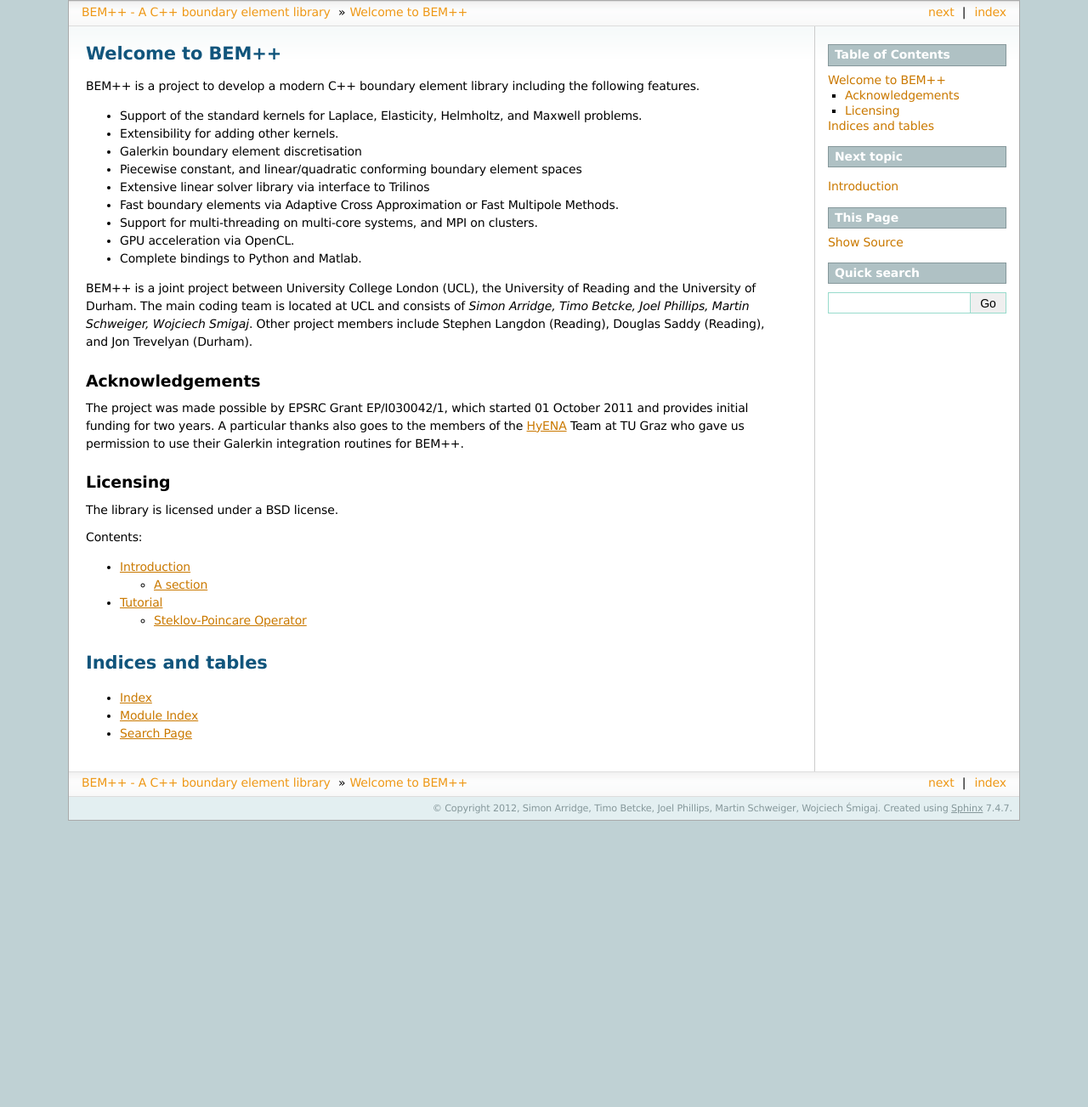
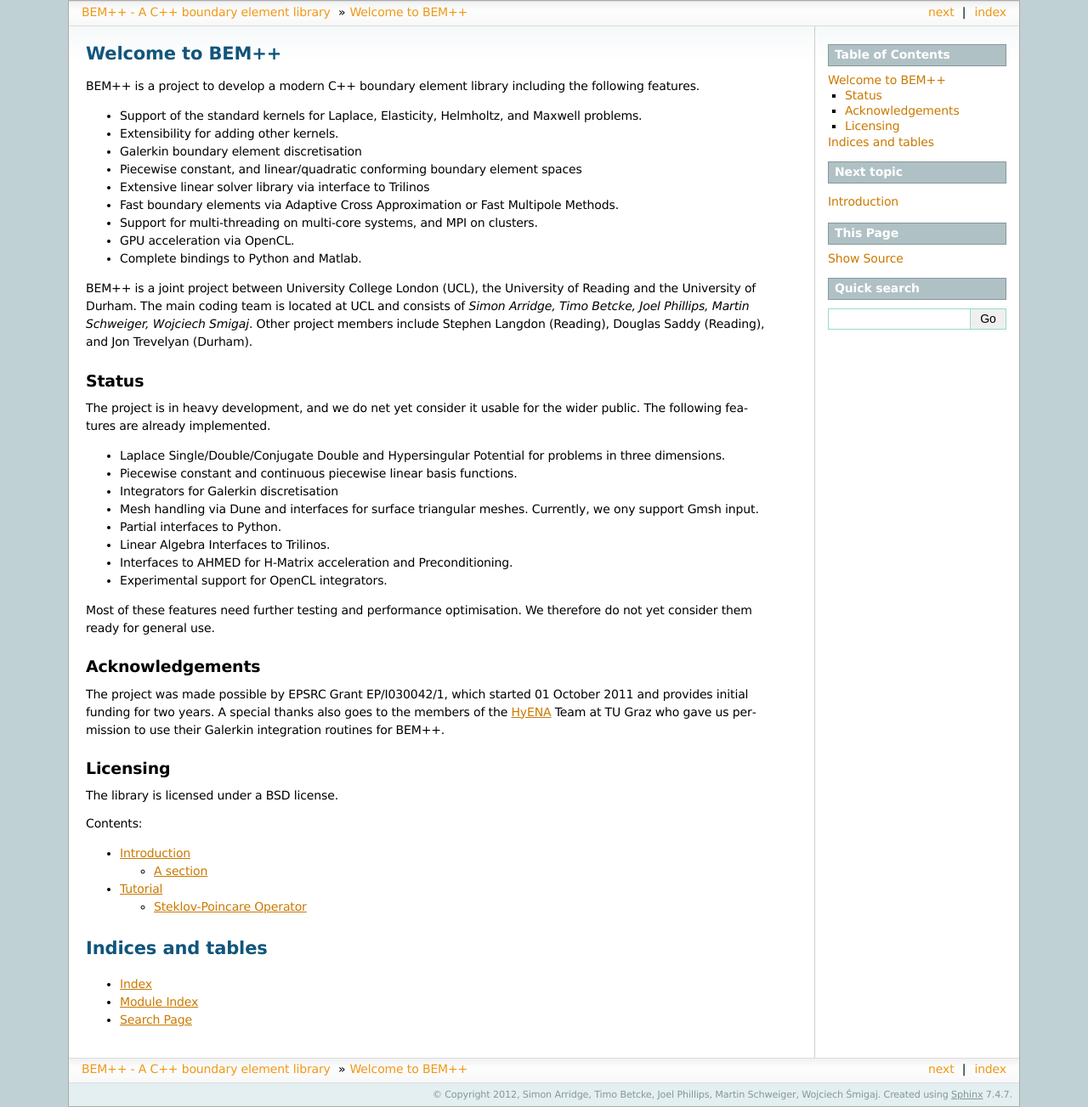
Before and after one commit to evantwout/web, a Sphinx documentation site: the page built from source/index.rst, in a window 1280 px wide. Shown: the whole page at 85% size. Built offline with Sphinx 7.4.7, drawn with Linux system fonts in a browser that asks for light colours; formulas are drawn with MathJax 3; before the commit the page ends 966 px from its top, so only the background shows below that.

Commit message:
Continue homepage

```diff
--- a/source/index.rst
+++ b/source/index.rst
@@ -20,9 +20,24 @@
 
 BEM++ is a joint project between University College London (UCL), the University of Reading and the University of Durham. The main coding team is located at UCL and consists of *Simon Arridge, Timo Betcke, Joel Phillips, Martin Schweiger, Wojciech Smigaj*. Other project members include Stephen Langdon (Reading), Douglas Saddy (Reading), and Jon Trevelyan (Durham).
 
+Status
+---------------
+The project is in heavy development, and we do net yet consider it usable for the wider public. The following features are already implemented.
+
+* Laplace Single/Double/Conjugate Double and Hypersingular Potential for problems in three dimensions.
+* Piecewise constant and continuous piecewise linear basis functions.
+* Integrators for Galerkin discretisation
+* Mesh handling via Dune and interfaces for surface triangular meshes. Currently, we ony support Gmsh input.
+* Partial interfaces to Python.
+* Linear Algebra Interfaces to Trilinos.
+* Interfaces to AHMED for H-Matrix acceleration and Preconditioning.
+* Experimental support for OpenCL integrators.
+
+Most of these features need further testing and performance optimisation. We therefore do not yet consider them ready for general use.
+
 Acknowledgements
 ----------------
-The project was made possible by EPSRC Grant EP/I030042/1, which started 01 October 2011 and provides initial funding for two years. A particular thanks also goes to the members of the `HyENA <http://portal.tugraz.at/portal/page/portal/Files/i2610/files/Forschung/Software/HyENA/html/index.html>`_ Team at TU Graz who gave us permission to use their Galerkin integration routines for BEM++.
+The project was made possible by EPSRC Grant EP/I030042/1, which started 01 October 2011 and provides initial funding for two years. A special thanks also goes to the members of the `HyENA <http://portal.tugraz.at/portal/page/portal/Files/i2610/files/Forschung/Software/HyENA/html/index.html>`_ Team at TU Graz who gave us permission to use their Galerkin integration routines for BEM++.
 
 
 Licensing
```
